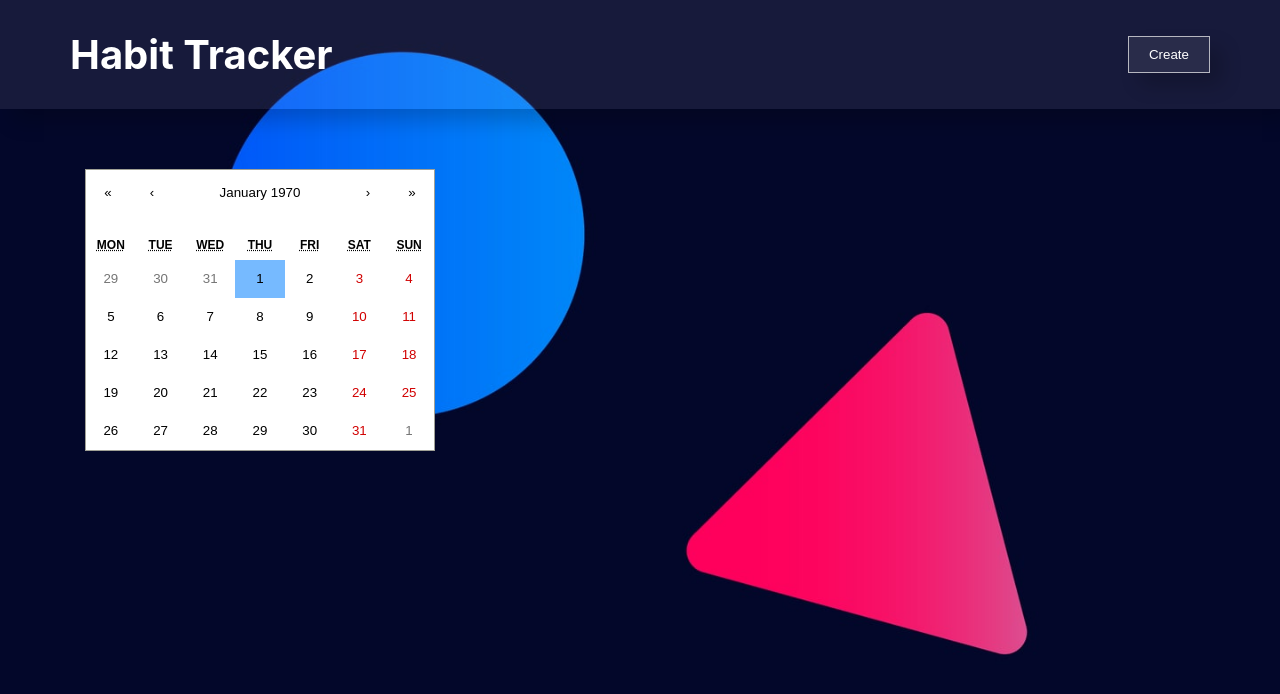
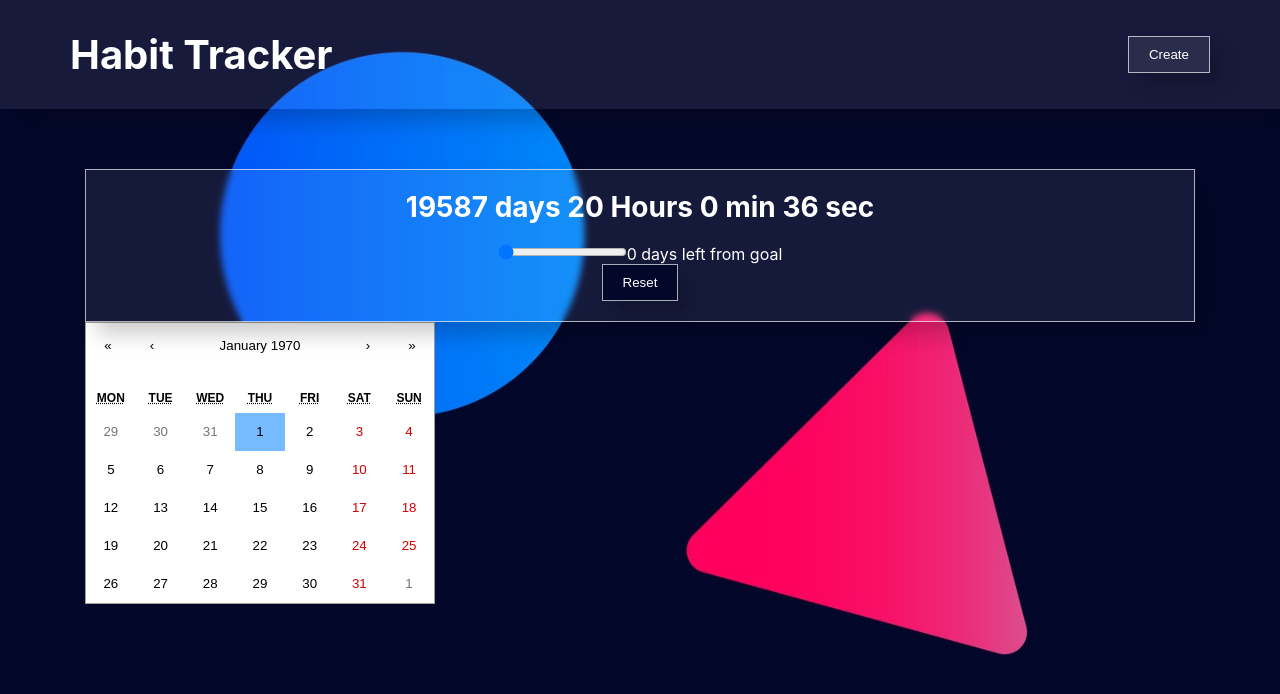
Before and after one commit to vinaykanth97/habit-counter, a Next.js app: page /habitdetail/1 in a window 1280 px wide. Shown: the top 694 px of the page. Built offline with nearby package versions, Linux system fonts and the light colour scheme.

Commit message:
Updated some countdown stuffs

```diff
--- a/components/CountDownWidget.jsx
+++ b/components/CountDownWidget.jsx
@@ -1,30 +1,73 @@
 import { useEffect, useState } from "react"
 
 
-export default function CountDownWidget({ requiredData }) {
-    let hours = new Date().getHours(requiredData?.habitDate)
-    // console.log(new Date().getTime(requiredData?.habitDate))
-    const [daystoGo, setdaystoGo] = useState({
-        days: new Date().getDay(requiredData?.habitDate),
-        hours: new Date().getHours(requiredData?.habitDate),
-        minutes: new Date().getMinutes(requiredData?.habitDate),
-        seconds: new Date().getSeconds(requiredData?.habitDate)
-    })
 
+export default function CountDownWidget({ requiredData, endAt, startFrom, habitItems }) {
+
+    // How much days left
+    let currentDate = new Date()
+    let endDateToCurrent = new Date(endAt)
+    const inBetweendates = []
+
+    function getInbetweenDates(start, end, selectArr) {
+        for (let i = start; start <= end; i++) {
+            selectArr.push(new Date(start));
+            start.setDate(start.getDate() + 1);
+        }
+    }
+
+    getInbetweenDates(currentDate, endDateToCurrent, inBetweendates)
+
+    let [startingDate, setStartingDate] = useState(new Date(startFrom).getTime())
+    let newDate = new Date().getTime();
+
+    let finalDate = newDate - startingDate;
+
+    let days = Math.floor(finalDate / (1000 * 60 * 60 * 24));
+    let hours = Math.floor((finalDate % (1000 * 60 * 60 * 24)) / (1000 * 60 * 60));
+    let minutes = Math.floor((finalDate % (1000 * 60 * 60)) / (1000 * 60));
+    let seconds = Math.floor((finalDate % (1000 * 60)) / 1000);
+
+    let hms = {
+        days: days,
+        hours: hours,
+        minutes: minutes,
+        seconds: seconds
+    }
+
+    const [countDown, setCountDown] = useState({})
+    let countDownTimeout;
     useEffect(() => {
+        countDownTimeout = setTimeout(() => {
+            setCountDown(hms)
+        }, 1000);
+    }, [countDown])
 
-        setdaystoGo(daystoGo)
-        // console.log(daystoGo?.days)
-    }, [daystoGo])
+    const RestHandler = () => {
+        setStartingDate(new Date().getTime())
+
+        const dataToStore = Array.from(habitItems).filter(data => {
+            if (requiredData.id === data.id) {
+                const selectedDatetime = new Date();
+                const dateTimeLocalValue = `${selectedDatetime.getFullYear()}-${String(selectedDatetime.getMonth() + 1).padStart(2, "0")
+                    }-${String(selectedDatetime.getDate()).padStart(2, "0")}T${String(selectedDatetime.getHours()).padStart(2, "0")
+                    }:${String(selectedDatetime.getMinutes()).padStart(2, "0")}`;
+                data.habitDate = dateTimeLocalValue
+            }
+            return data
+        })
+
+        localStorage.setItem('habitRecords', JSON.stringify(dataToStore))
+    }
     return (
-        // <div className="countdown-widget">
-        //     <h2>0</h2>
-        //     <h4> {daystoGo.days} days {daystoGo.hours} hours {daystoGo.minutes}mins {daystoGo.seconds}secs</h4>
-        //     <div className="display-range">
-        //         <input type="range" readOnly defaultValue={0} />
-        //         <span>{requiredData?.habitGoal} days left from goal</span>
-        //     </div>
-        // </div>
-        <></>
+        <div className="countdown-widget">
+            <h4>{countDown?.days} days {countDown?.hours} Hours {countDown?.minutes} min {countDown?.seconds} sec</h4>
+            <div className="display-range">
+                <input type="range" readOnly defaultValue={0} />
+                <span>{inBetweendates.length} days left from goal</span>
+            </div>
+            <button onClick={RestHandler} className="secondary">Reset</button>
+        </div>
+
     )
 }
--- a/pages/habitdetail/[id].js
+++ b/pages/habitdetail/[id].js
@@ -14,24 +14,14 @@ export default function Page() {
 
     let dateMethod = requiredData[0]?.habitDate !== undefined ? requiredData[0]?.habitDate : false
     let goal = requiredData[0]?.habitGoal !== undefined ? requiredData[0]?.habitGoal : false
-
-    let endCalc = new Date(new Date(dateMethod).getTime() + (goal * 24 * 60 * 60 * 1000))
-    let endDate = endCalc.getDate()
-    let endDateMonth = endCalc.getMonth()
-    let endDateYear = endCalc.getFullYear()
-    let getEndhour = new Date(dateMethod).getHours(),
-        getEndminute = new Date(dateMethod).getMinutes(),
-        getEndseconds = new Date(dateMethod).getSeconds()
+    let endAt = new Date(new Date(dateMethod).getTime() + (goal * 24 * 60 * 60 * 1000))
     let startFrom = new Date(dateMethod)
-    let endAt = new Date(endDateYear, endDateMonth, endDate, getEndhour, getEndminute, getEndseconds)
 
     return (
         <div className='container'>
-            <CountDownWidget requiredData={requiredData[0]} />
+            <CountDownWidget requiredData={requiredData[0]} endAt={endAt} startFrom={startFrom} habitItems={habitItems}/>
             <Calendar
-                // onChange={onChange}
                 value={[startFrom, endAt > new Date() ? new Date() : endAt]}
-
             />
         </div>
     )
```
